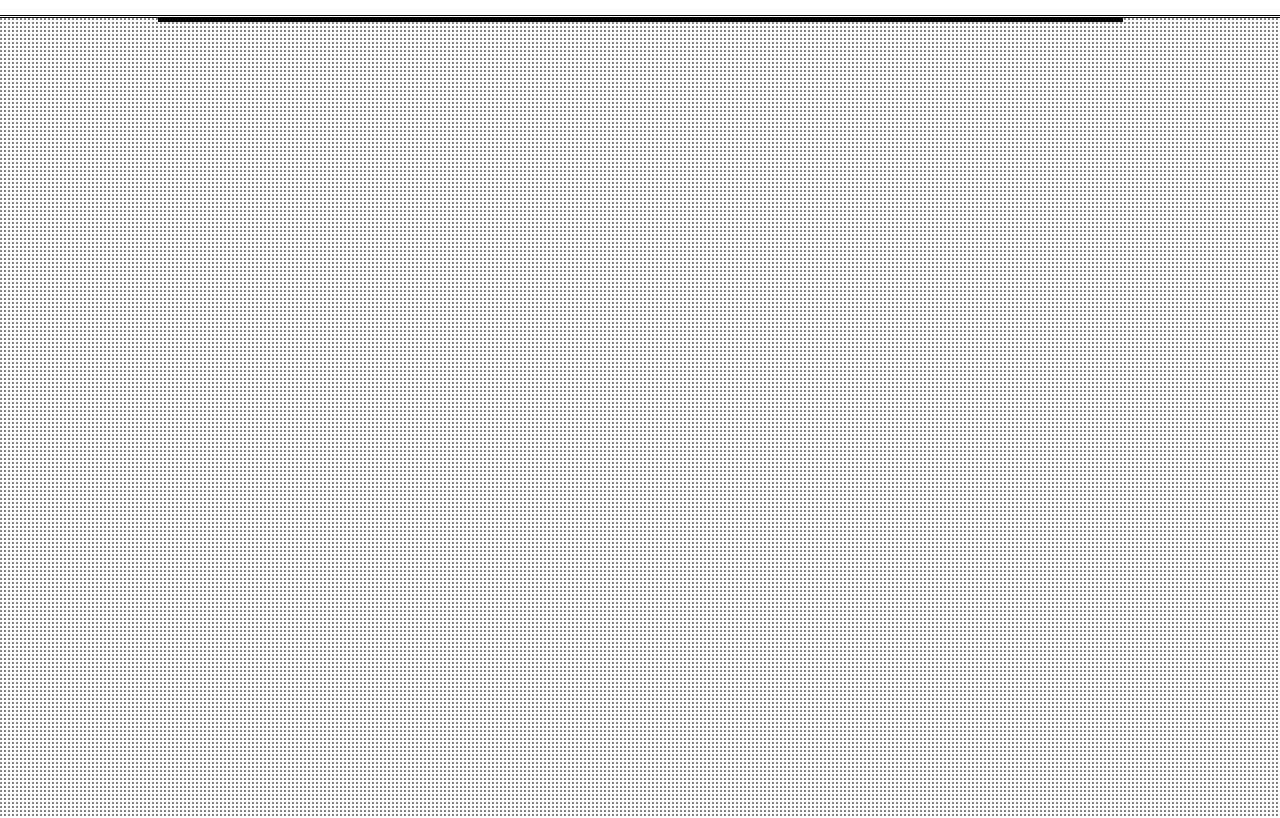
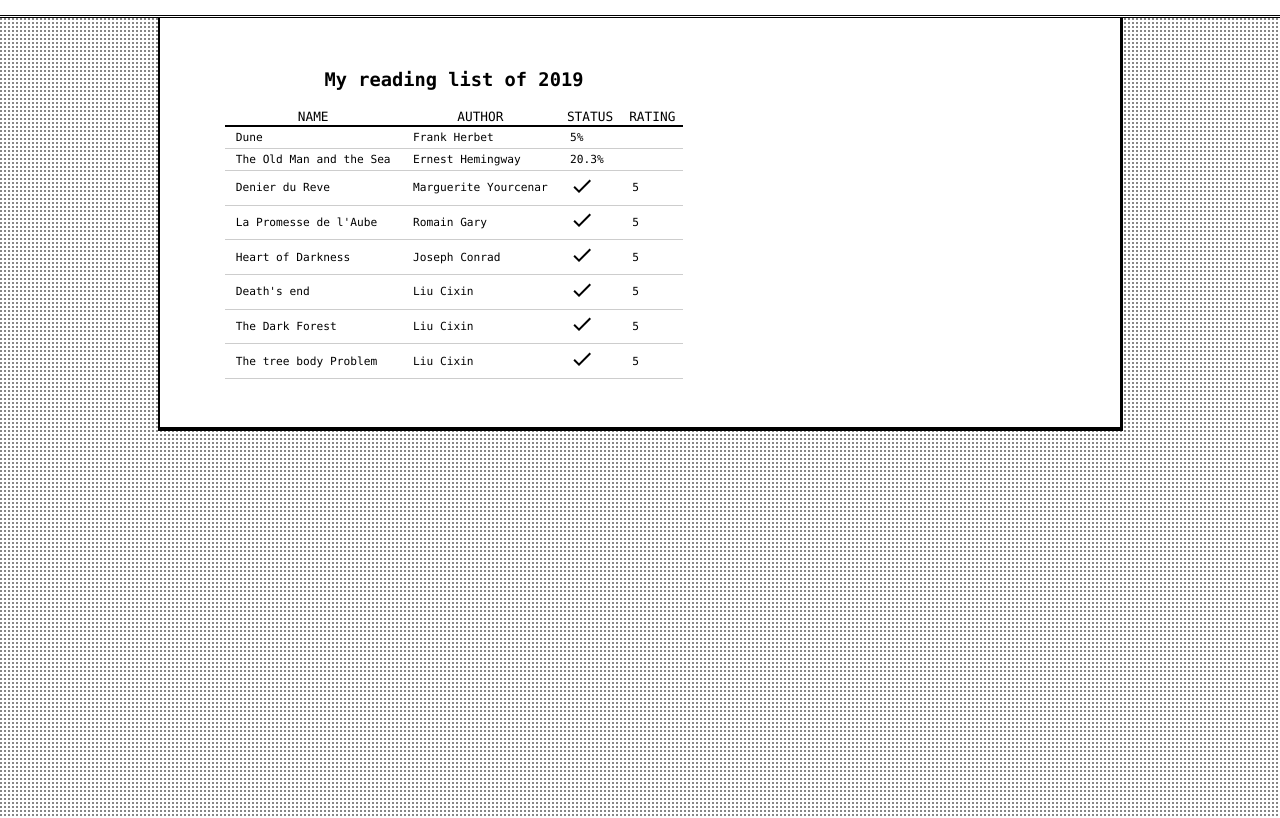
Before and after one commit to pierrechevallier/netlify-advanced, a Gatsby site: page / in a window 1280 px wide. Shown: the part 53-871 px from the top of the page. Built offline with nearby package versions, Linux system fonts and the light colour scheme; Gatsby itself is replaced by a stand-in of ours.

Commit message:
Adding the reading list

```diff
--- a/src/components/About/About.jsx
+++ b/src/components/About/About.jsx
@@ -17,7 +17,7 @@ class About extends Component {
           Hello, I'm Pierre Chevallier, I'm a data analyst and web developper.
         </h1>
 		<img src={"/images/picture-pierre.jpg"} alt={"Picture of Pierre Chevallier"} className={"c-round-image"}/>
-        <h2>I have experience with the following technologies :</h2>
+        <h2>I have experience with the following technologies</h2>
         <table className={"c-table-info"}>
 			<tr className={"c-table-head"}>
 				<th>Technology</th>
--- a/src/components/Contact/Form.jsx
+++ b/src/components/Contact/Form.jsx
@@ -23,6 +23,7 @@ const Form = () => {
                 onChange={handleChange('name')}
                 margin="normal"
                 variant="outlined"
+                color={"grey"}
             />
         </div>
         <div className={classNames("o-fc-js", "u-width-hundred")}>
--- a/src/components/PostListing/PostListing.jsx
+++ b/src/components/PostListing/PostListing.jsx
@@ -26,31 +26,16 @@ class PostListing extends React.Component {
 
 	render() {
 		const postList = this.getPostList();
-    return (
-      <div
-        className={classNames(
-          "o-fc-aic",
-          "c-list_articles_site",
-          "t-bg-white",
-          "u-border-r-normal-black",
-          "u-border-b-heavy-black",
-          "u-border-l-light-black",
-          "u-p-l-l",
-          "u-p-r-l"
-        )}
-      >
-        {
-          postList.map(post => (
+		return <div className={classNames("c-post-list", "u-height-hundred")}>
+			{postList.map(post => (
 				<div className={classNames("c-list_articles_article-item", "o-flex-column", "u-p-m", "u-m-t-m", "u-m-b-m")}>
 					<Link to={post.path} key={post.title} className={classNames("u-no-text-transform", "c-styled-link")}>
 						<h2 className={"o-fr-aic"}><NavigateNext/>{post.title}</h2>
 					</Link>
 					<span>{post.excerpt}</span>
 				</div>
-          ))
-        }
-      </div>
-    );
+			))}
+		</div>;
 	}
 }
 
--- /dev/null
+++ b/src/components/ReadingList/ReadingList.jsx
@@ -0,0 +1,47 @@
+import React, { Component } from "react";
+import classNames from "clsx";
+import CheckOutlined from "@material-ui/icons/CheckOutlined";
+
+/**
+ * #ReadingList
+ * _React component, used to display a list of books read or in reading process during the year_
+ */
+class ReadingList extends Component {
+  render() {
+    const books = [
+      {name: "The tree body Problem", author: "Liu Cixin", percentage: 100, rate: 5},
+      {name: "The Dark Forest", author: "Liu Cixin", percentage: 100, rate: 5},
+      {name: "Death's end", author: "Liu Cixin", percentage: 100, rate: 5},
+      {name: "Heart of Darkness", author: "Joseph Conrad", percentage: 100, rate: 5},
+      {name: "La Promesse de l'Aube", author: "Romain Gary", percentage: 100, rate: 5},
+      {name: "Denier du Reve", author: "Marguerite Yourcenar", percentage: 100, rate: 5},
+      {name: "The Old Man and the Sea", author: "Ernest Hemingway", percentage: 30/148 * 100, rate: 0},
+      {name: "Dune", author: "Frank Herbet", percentage: 43/863 * 100, rate: 0},
+    ]
+    return (
+      <div className={classNames("c-reading-list", "o-fc-aic", "u-m-b-m")}>
+        <h3>
+          My reading list of 2019
+        </h3>
+        <table className={classNames("c-table-info", "c-small-table")}>
+			<tr className={"c-table-head"}>
+				<th>Name</th>
+				<th>Author</th>
+                <th>Status</th>
+                <th>Rating</th>
+			</tr>
+			{books.reverse().map(book => (
+				<tr key={book.name}>
+					<td>{book.name}</td>
+					<td>{book.author}</td>
+                    <td>{book.percentage === 100 ? <CheckOutlined/> : `${Math.round(book.percentage * 10) / 10}%`}</td>
+                    <td>{book.percentage === 100 ? book.rate : ""}</td>
+				</tr>
+			))}
+        </table>
+      </div>
+    );
+  }
+}
+
+export default ReadingList;
--- a/src/pages/index.jsx
+++ b/src/pages/index.jsx
@@ -3,8 +3,10 @@ import Helmet from "react-helmet";
 import { graphql } from "gatsby";
 import Layout from "../layout";
 import PostListing from "../components/PostListing/PostListing";
+import ReadingList from "../components/ReadingList/ReadingList";
 import SEO from "../components/SEO/SEO";
 import config from "../../data/SiteConfig";
+import classNames from "clsx";
 
 class Index extends React.Component {
   render() {
@@ -13,7 +15,21 @@ class Index extends React.Component {
       <Layout>
         <Helmet title={config.siteTitle} />
         <SEO />
-        <PostListing postEdges={postEdges} />
+        <div
+			className={classNames(
+				"c-homepage-layout",
+				"o-fc-aic",
+				"c-list_articles_site",
+				"t-bg-white",
+				"u-border-r-normal-black",
+				"u-border-b-heavy-black",
+				"u-border-l-light-black",
+				"u-p-l",
+          )}
+        >
+			<PostListing postEdges={postEdges} />
+			<ReadingList/>
+        </div>
       </Layout>
     );
   }
--- a/src/styles/base.less
+++ b/src/styles/base.less
@@ -60,8 +60,8 @@ th {
     text-transform: uppercase;
     font-style: normal;
     font-weight: normal;
-    padding-left: 2px;
-    padding-right: 2px;
+    padding-left: .5rem;
+    padding-right: .5rem;
 }
 td {
     border-bottom: 1px solid #cdcdcd;
--- a/src/styles/components.less
+++ b/src/styles/components.less
@@ -18,7 +18,7 @@
     height: 100%;
 }
 .c-list_articles_article-item {
-    width: 100%;
+    // width: 100%;
 }
 .c-content_site {
     min-height: 100vh;
@@ -51,6 +51,9 @@
 .c-round-image {
     border-radius: 50%;
 }
+.c-small-table {
+    font-size: 0.7rem;
+}
 // Desktop version
 @media only screen and (min-width: 600px) {
     .c-title-site {
@@ -69,10 +72,21 @@
     .c-about {
         width: 70vw;
     }
+    .c-reading-list {
+        padding-left: 1rem;
+    }
     .c-navbar-item {
         min-width: 10vw;
         margin-left: 1rem;
         margin-right: 1rem;
+    }
+    .c-homepage-layout {
+        display: flex;
+        flex-direction: row;
+    }
+    .c-post-list {
+        border-right: darkgray solid 1px;
+        padding-right: 1rem;
     }
 }
 // Mobile version
@@ -96,7 +110,18 @@
     .c-about {
         width: 80vw;
     }
+    .c-reading-list {
+        padding-top: 1rem;
+    }
     .c-navbar-item {
         min-width: 30%;
     }
+    .c-homepage-layout {
+        display: flex;
+        flex-direction: column;
+    }
+    .c-post-list {
+        border-bottom: darkgray solid 1px;
+        padding-bottom: 1rem;
+    }
 }
--- a/src/styles/utilities.less
+++ b/src/styles/utilities.less
@@ -38,6 +38,9 @@
 }
 .u-width-hundred {
     width: 100%;
+}
+.u-height-hundred {
+    height: 100%;
 }
 /*
 
```
Also changed, not shown: src/styles/base.css, src/styles/components.css, src/styles/utilities.css. Lines whose indentation alone changed are shown as unchanged.
